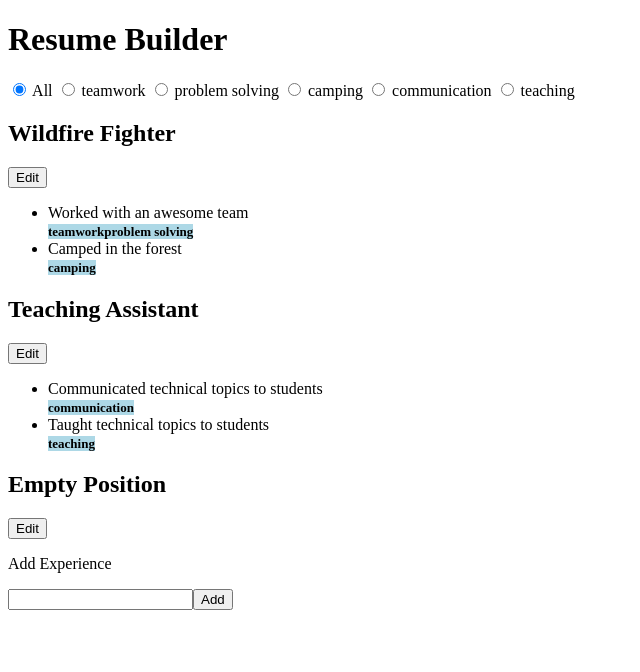
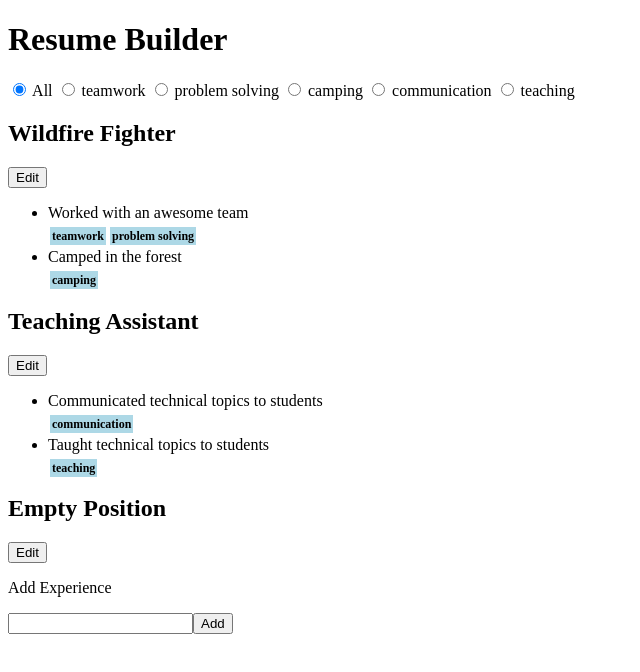
Before and after one commit to jasonTheDev/resume-builder, an Angular app: page / in a window 1280 px wide. Shown: the top 672 px of the page, without its empty margins (0-640 px from the left). Built offline with nearby package versions, Linux system fonts and the light colour scheme.

Commit message:
Style tags

```diff
--- a/src/app/bullet-point/bullet-point.component.css
+++ b/src/app/bullet-point/bullet-point.component.css
@@ -1,5 +1,17 @@
-span {
+.tag {
   font-weight: bold;
-  font-size: small;
+  font-size: 12px;
+  padding: 2px;
+  margin: 2px;
   background-color: lightblue;
 }
+
+.removable-tag {
+  margin-right: 4px;
+}
+
+.tag-container {
+  display: flex;
+  flex-flow: row wrap;
+  margin: 4px 0px 4px 0px;
+}
--- a/src/app/bullet-point/bullet-point.component.html
+++ b/src/app/bullet-point/bullet-point.component.html
@@ -3,9 +3,13 @@
 @if (!editable) {
   {{ bulletPoint.description }}
   <br>
+  <div class="tag-container">
   @for (tag of bulletPoint.applicableTags; track tag) {
-    <span>{{tag}}</span>
+    <div>
+      <span class="tag">{{tag}}</span>
+    </div>
   }
+  </div>
 }
 
 <!-- Edit mode -->
@@ -17,10 +21,14 @@
     (keyup)="saveBullet(editedBullet.value)" />
   <button (click)="remove.emit()">Delete</button>
   <br>
+  <div class="tag-container">
     @for (tag of bulletPoint.applicableTags; track tag) {
-    <span>{{tag}}</span>
+      <div class="removable-tag">
+        <span class="tag">{{tag}}</span>
         <button (click)="removeTag(tag)">X</button>
+      </div>
     }
+    <div>
       <input
       type="text"
       [formControl]="tagControl"
@@ -28,6 +36,8 @@
       #newTag
       (keyup.enter)="addTag(newTag.value)"/>
       <button (click)="addTag(newTag.value)">Add</button>
+    </div>
+  </div>
   <br>
 }
 </li>
```
Lines whose indentation alone changed are shown as unchanged.
